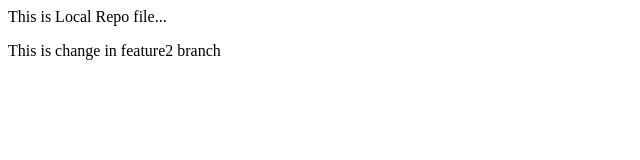
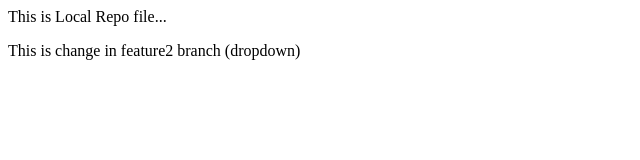
Before and after one commit to Akash7608/LocalRepo_akash, a plain HTML site: page LocalRepo_akash/index.html in a window 1280 px wide. Shown: the full height of the page, 0-640 px from the left. Drawn offline with Linux system fonts and the light colour scheme.

```diff
--- a/LocalRepo_akash/index.html
+++ b/LocalRepo_akash/index.html
@@ -1,2 +1,2 @@
 <p>This is Local Repo file...</p>
-<p>This is change in feature2 branch</p>
+<p>This is change in feature2 branch (dropdown)</p>
```
